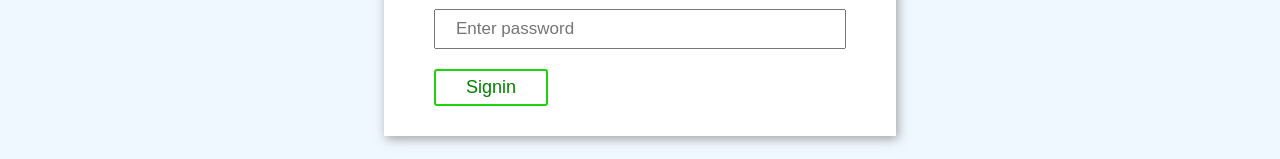
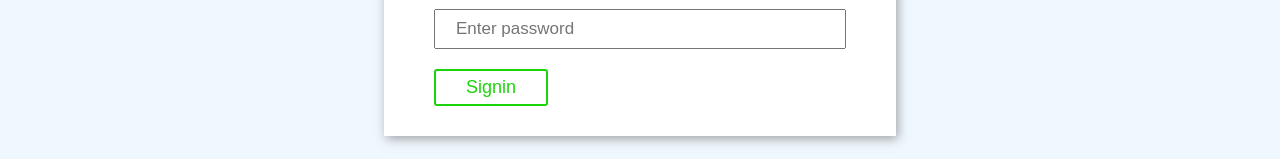
Before and after one commit to devRabbani/CWBPosts-client, a React (Create React App) app: page /login in a window 1280 px wide. Shown: the part 359-518 px from the top of the page. Built offline with nearby package versions, Linux system fonts and the light colour scheme.

Commit message:
fixing login button

```diff
--- a/src/index.css
+++ b/src/index.css
@@ -319,7 +319,7 @@ input {
   font-size: 18px;
   background-color: white;
   padding: 6px 30px;
-  color: green;
+  color: rgb(28, 212, 11);
 }
 
 .login .formCard {
```
